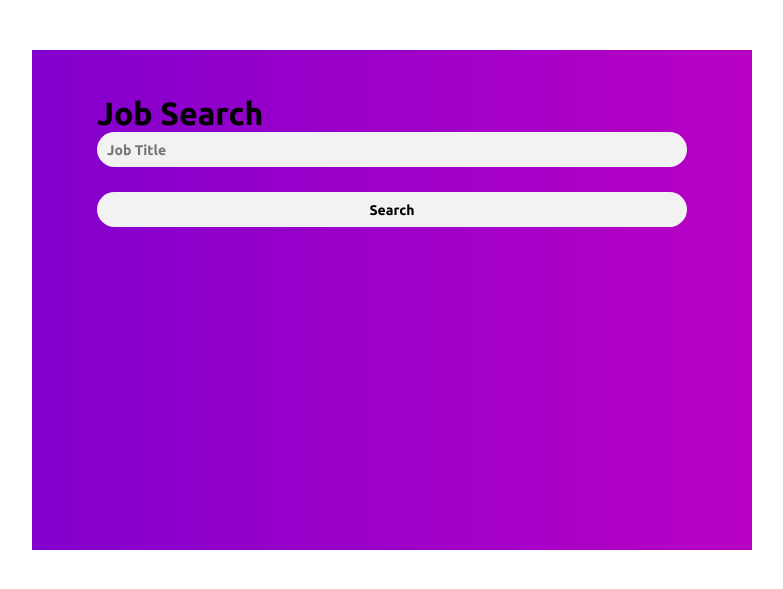
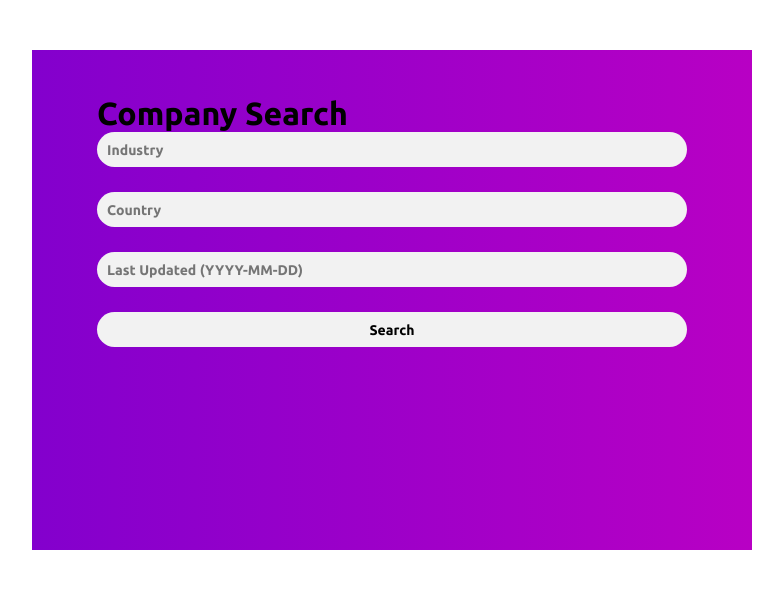
Before and after one commit to sarisefilkedi/jobsearch, a Python web app: template jobsearchapp/templates/search.html in a window 1280 px wide. Shown: the top 589 px of the page, without its empty margins (248-1031 px from the left). Run offline with Jinja, Linux system fonts and the light colour scheme; the template is opened without the code that fills it, so the values that code supplies are empty.

Commit message:
Update search.html

```diff
--- a/jobsearchapp/templates/search.html
+++ b/jobsearchapp/templates/search.html
@@ -1,7 +1,7 @@
 <!DOCTYPE html>
 <html>
 <head>
-    <title>Job Search</title>
+    <title>Company Search</title>
     <link rel="stylesheet" type="text/css" href="{{ url_for('static', filename='login.css') }}">
 </head>
 <body>
@@ -9,25 +9,16 @@
         <div class="form__box">
             <div class="form__right">
                 <div class="form__padding-right">
-                    <form action="{{ url_for('search.search_jobs') }}" method="post">
-                        <h1 class="form__title">Job Search</h1>
-                        <input type="text" name="job_title" placeholder="Job Title" class="form__email">
-                        <!-- Add other search parameters -->
+                    <form action="{{ url_for('search.search_companies') }}" method="get">
+                        <h1 class="form__title">Company Search</h1>
+                        <input type="text" name="industry" placeholder="Industry" class="form__email">
+                        <input type="text" name="country" placeholder="Country" class="form__email">
+                        <input type="text" name="last_updated_gte" placeholder="Last Updated (YYYY-MM-DD)" class="form__email">
                         <input type="submit" value="Search" class="form__submit-btn">
                     </form>
                 </div>
             </div>
         </div>
-        {% if jobs %}
-            <div id="jobs">
-                {% for job in jobs %}
-                    <div class="job">
-                        <h2>{{ job.title }}</h2>
-                        <!-- Display other job details -->
-                    </div>
-                {% endfor %}
-            </div>
-        {% endif %}
     </div>
 </body>
 </html>
```
